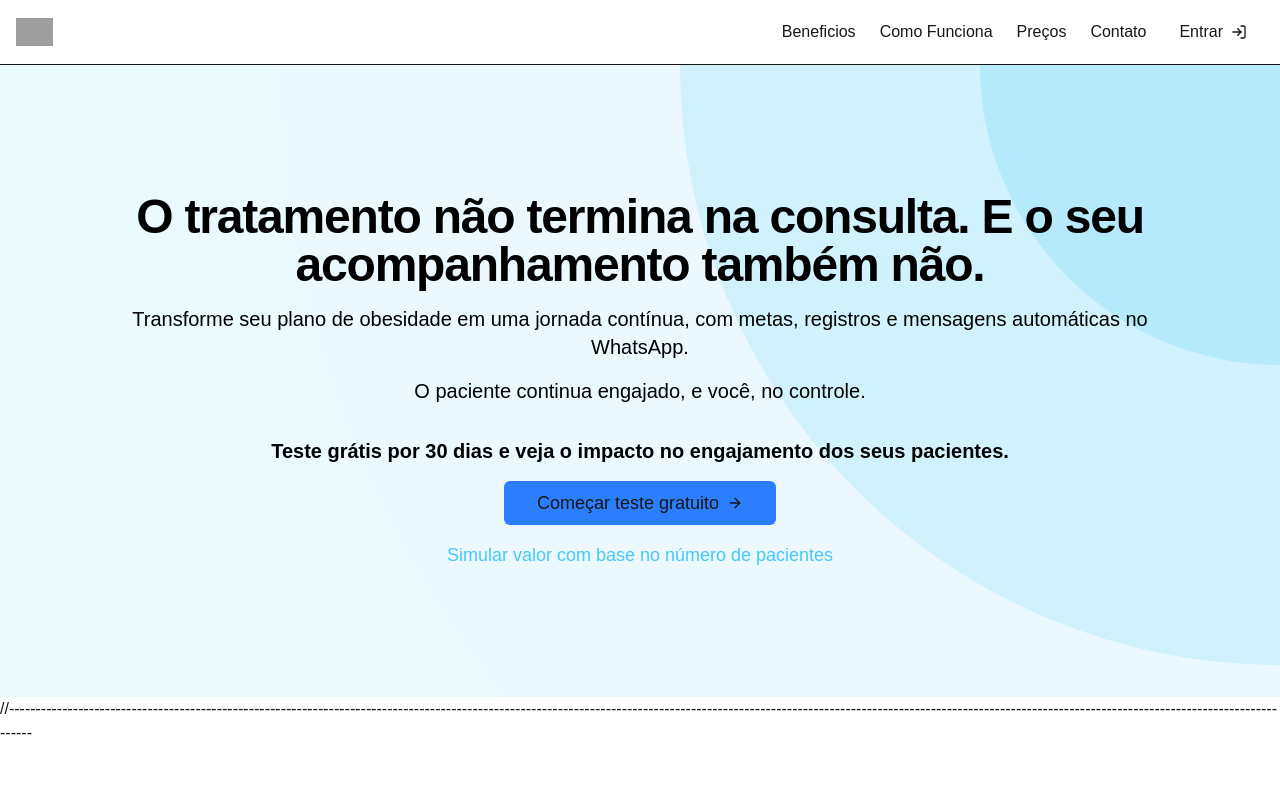
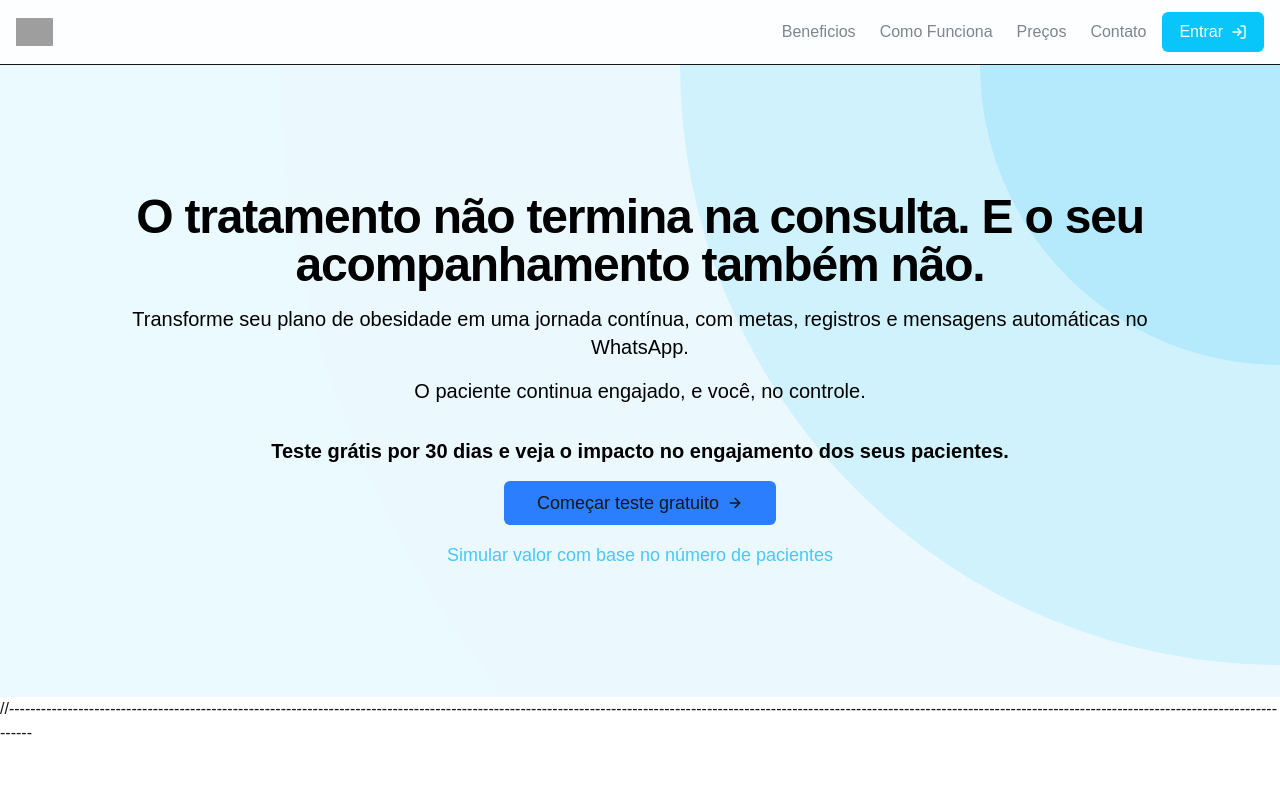
Before and after one commit to givanildsss444/sd-monitora, a Next.js app: page / in a window 1280 px wide. Shown: the top 800 px of the page. Built offline with nearby package versions, Linux system fonts and the light colour scheme; grey boxes are pictures that could not be loaded.

Commit message:
navBar logo less

```diff
--- a/src/app/page.tsx
+++ b/src/app/page.tsx
@@ -9,18 +9,18 @@ export default function Home() {
       <div className="flex min-h-screen flex-col bg-background">
 
 
-        <header className="sticky top-0 z-50 border-b bg-background/80 backdrop-blur-sm">
+        <header className="sticky top-0 z-50 border-b bg-[#fcfeff] backdrop-blur-sm">
           <div className="container mx-auto flex h-16 items-center justify-end gap-4 px-4">
             <a href="/#home" className="mr-auto flex items-center gap-2">
-              <img src='../public/logo.png' alt="logo" className="block dark:hidden h-6 lg:h-7" />
+              <img src='public/logo.png' alt="logo" className="block dark:hidden h-6 lg:h-7" />
             </a>
             <nav className="hidden gap-4 text-sm md:flex lg:gap-6 lg:text-base">
-              <a href="/#benefits" className="text-muted-foreground transition-colors hover:text-foreground"> Beneficios</a>
-              <a href="/#how-it-works" className="text-muted-foreground transition-colors hover:text-foreground">Como Funciona</a>
-              <a href="/#prices" className="text-muted-foreground transition-colors hover:text-foreground">Preços</a>
-              <a href="/#contact" className="text-muted-foreground transition-colors hover:text-foreground">Contato</a>
+              <a href="/#benefits" className="text-[#7e8490] transition-colors hover:text-black"> Beneficios</a>
+              <a href="/#how-it-works" className="text-[#7e8490] transition-colors hover:text-black">Como Funciona</a>
+              <a href="/#prices" className="text-[#7e8490] transition-colors hover:text-black">Preços</a>
+              <a href="/#contact" className="text-[#7e8490] transition-colors hover:text-black">Contato</a>
             </nav>
-            <a href="" className="relative inline-flex items-center justify-center gap-2 whitespace-nowrap rounded-md font-medium ring-offset-background transition-colors focus-visible:outline-none focus-visible:ring-2 focus-visible:ring-ring focus-visible:ring-offset-2 disabled:pointer-events-none disabled:opacity-50 [&_svg]:pointer-events-none [&_svg]:size-4 [&_svg]:shrink-0 h-10 px-4 py-2 bg-primary border border-transparent text-primary-foreground hover:bg-primary/90">
+            <a href="" className="relative inline-flex items-center justify-center gap-2 whitespace-nowrap rounded-md font-medium ring-offset-background transition-colors focus-visible:outline-none focus-visible:ring-2 focus-visible:ring-ring focus-visible:ring-offset-2 disabled:pointer-events-none disabled:opacity-50 [&_svg]:pointer-events-none [&_svg]:size-4 [&_svg]:shrink-0 h-10 px-4 py-2 bg-[#08C6FA] border border-transparent text-white hover:bg-primary/90">
               Entrar
               <svg xmlns="http://www.w3.org/2000/svg" width="24" height="24" viewBox="0 0 24 24" fill="none" stroke="currentColor" strokeWidth="2" strokeLinecap="round" strokeLinejoin="round" className="lucide lucide-log-in size-4"><path d="M15 3h4a2 2 0 0 1 2 2v14a2 2 0 0 1-2 2h-4" /><polyline points="10 17 15 12 10 7" /><line x1="15" x2="3" y1="12" y2="12" /></svg>
             </a>
```
